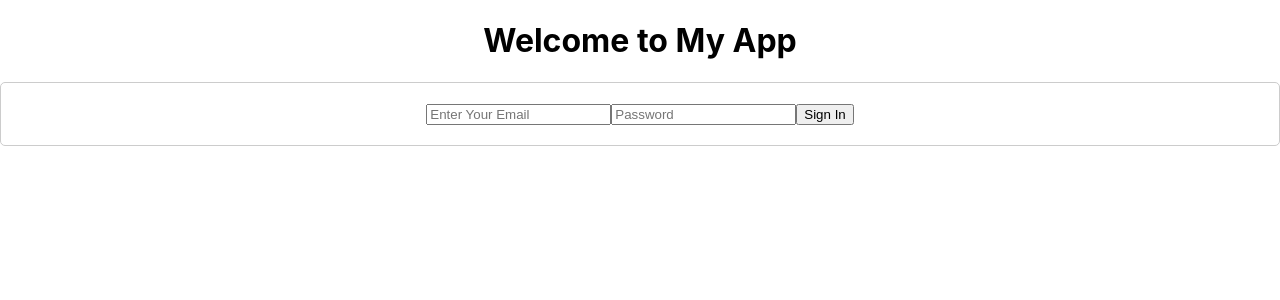
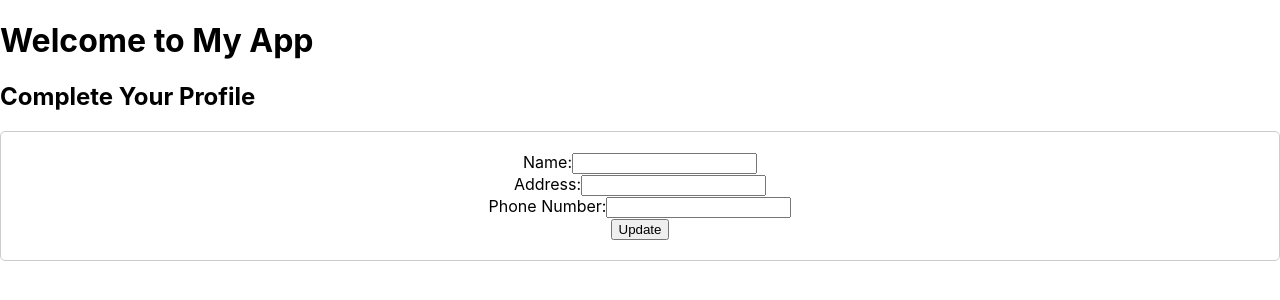
Before and after one commit to aravindtitle/expenses, a React (Create React App) app: page /update-profile in a window 1280 px wide. Shown: the top 300 px of the page. Built offline with nearby package versions, Linux system fonts and the light colour scheme; no server answers.

Commit message:
Complete your profile

```diff
--- a/src/App.js
+++ b/src/App.js
@@ -1,9 +1,12 @@
-import "./App.css";
+import { BrowserRouter as Router, Routes, Route } from "react-router-dom";
 import { useState, useEffect } from "react";
 import SignupForm from "./Components/SignupForm";
 import SignIn from "./Components/SignIn";
 import WelcomePage from "./Components/Welcome";
 import { getAuth, onAuthStateChanged } from "firebase/auth";
+import ProfileCompletionPage from "./Components/Profile/Profile";
+import ProfileCompletionMessage from "./Components/Profile/ProfileComplete";
+import { Link } from "react-router-dom";
 
 function App() {
   const [user, setUser] = useState(null);
@@ -26,18 +29,36 @@ function App() {
     setIsNewUser(false);
   };
 
+  const incompleteProfile = user && !user.profileComplete;
+
   return (
     <div>
       <h1>Welcome to My App</h1>
+      <Router>
+        <Routes>
+          <Route
+            path="/"
+            element={
+              <>
                 {user ? (
+                  <>
                     <WelcomePage user={user} />
+                    {incompleteProfile && (
+                      <Link to="/update-profile">Complete now</Link>
+                    )}
+                  </>
                 ) : isNewUser ? (
                   <SignupForm onSignIn={handleSignIn} />
                 ) : (
                   <SignIn onSignUp={handleSignUp} />
                 )}
+              </>
+            }
+          />
+          <Route path="/update-profile" element={<ProfileCompletionPage />} />
+        </Routes>
+      </Router>
     </div>
   );
 }
-
 export default App;
--- a/src/Components/Auth.js
+++ b/src/Components/Auth.js
@@ -1,7 +1,11 @@
 import { initializeApp } from "firebase/app";
-import { getAuth } from "firebase/auth";
+import { getAuth, updateProfile } from "firebase/auth";
 
 // For Firebase JS SDK v7.20.0 and later, measurementId is optional
+const updateUserProfile = (user, profileData) => {
+  // Update the user's profile
+  return updateProfile(user, profileData);
+};
 const firebaseConfig = {
   apiKey: "AIzaSyBvfI765RzQerwARKTJwziACEhKtAt03Cg",
   authDomain: "expenses-tracker-2f825.firebaseapp.com",
@@ -15,4 +19,5 @@ const firebaseConfig = {
 const app = initializeApp(firebaseConfig);
 
 const auth = getAuth(app);
+export { updateUserProfile };
 export default auth;
--- /dev/null
+++ b/src/Components/Profile/Profile.js
@@ -0,0 +1,57 @@
+import React, { useState } from "react";
+import { updateUserProfile } from "../Auth";
+
+const ProfileCompletionPage = () => {
+  const [name, setName] = useState("");
+  const [address, setAddress] = useState("");
+  const [phoneNumber, setPhoneNumber] = useState("");
+
+  const handleUpdateProfile = async () => {
+    try {
+      // Call Firebase function to update user profile
+      await updateUserProfile({ name, address, phoneNumber });
+      // Optionally, show a success message or redirect the user
+    } catch (error) {
+      // Handle error (e.g., display error message)
+      console.error("Error updating profile:", error);
+    }
+  };
+
+  return (
+    <div>
+      <h2>Complete Your Profile</h2>
+      <form onSubmit={handleUpdateProfile}>
+        <div>
+          <label htmlFor="name">Name:</label>
+          <input
+            type="text"
+            id="name"
+            value={name}
+            onChange={(e) => setName(e.target.value)}
+          />
+        </div>
+        <div>
+          <label htmlFor="address">Address:</label>
+          <input
+            type="text"
+            id="address"
+            value={address}
+            onChange={(e) => setAddress(e.target.value)}
+          />
+        </div>
+        <div>
+          <label htmlFor="phoneNumber">Phone Number:</label>
+          <input
+            type="text"
+            id="phoneNumber"
+            value={phoneNumber}
+            onChange={(e) => setPhoneNumber(e.target.value)}
+          />
+        </div>
+        <button type="submit">Update</button>
+      </form>
+    </div>
+  );
+};
+
+export default ProfileCompletionPage;
--- /dev/null
+++ b/src/Components/Profile/ProfileComplete.js
@@ -0,0 +1,13 @@
+import { Link } from "react-router-dom";
+
+function ProfileCompletionMessage() {
+  return (
+    <div>
+      <p>
+        Your profile is incomplete.{" "}
+        <Link to="/update-profile">Complete now</Link>
+      </p>
+    </div>
+  );
+}
+export default ProfileCompletionMessage;
--- a/src/Components/Welcome.js
+++ b/src/Components/Welcome.js
@@ -1,9 +1,23 @@
 import React from "react";
+import { getAuth, signOut } from "firebase/auth";
 
 const WelcomePage = ({ user }) => {
+  const handleLogout = () => {
+    const auth = getAuth();
+    signOut(auth)
+      .then(() => {
+        // Log out successful, you may want to redirect the user to the login page
+      })
+      .catch((error) => {
+        console.error("Error signing out:", error);
+      });
+  };
+
   return (
     <div>
-      <h2>Welcome to Expense Tracker, {user.email}!</h2>
+      <h2>Welcome back, {user.email}!</h2>
+      <p>Welcome to Expense Tracker.</p>
+      <button onClick={handleLogout}>Logout</button>
     </div>
   );
 };
```
Also changed, not shown: src/Components/Store/Context.js (added, +12 -0 lines). Lines whose indentation alone changed are shown as unchanged.
